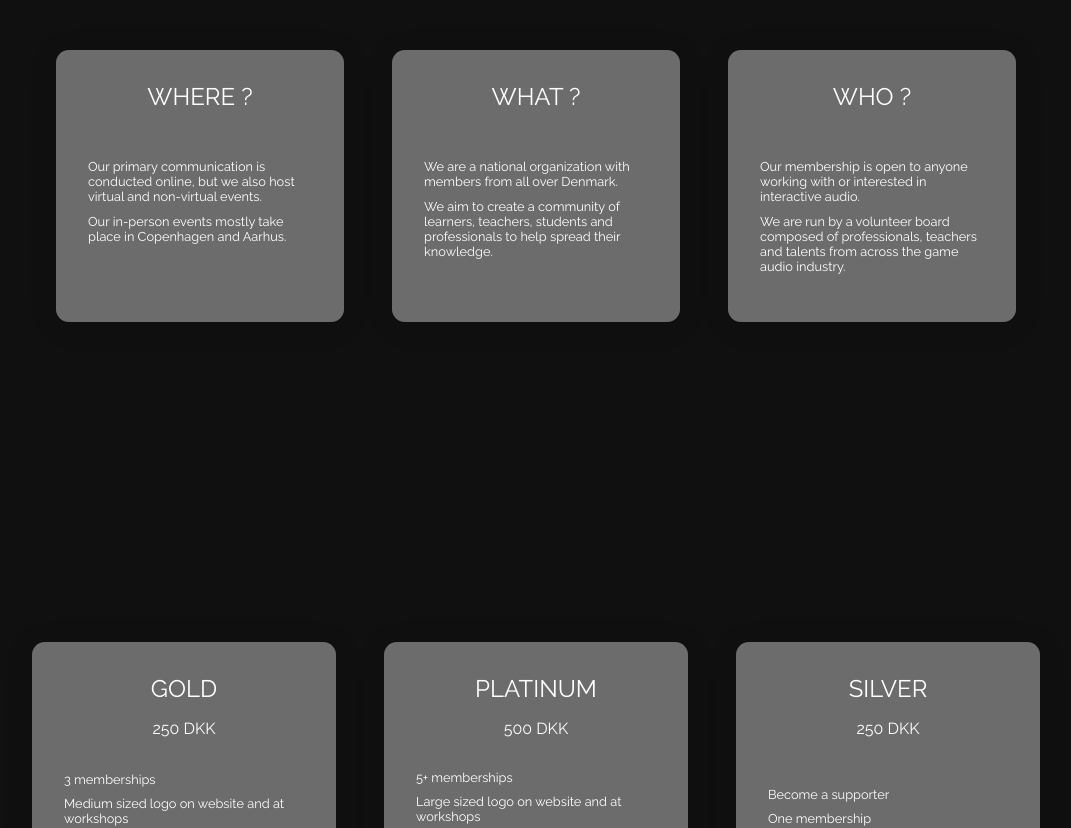
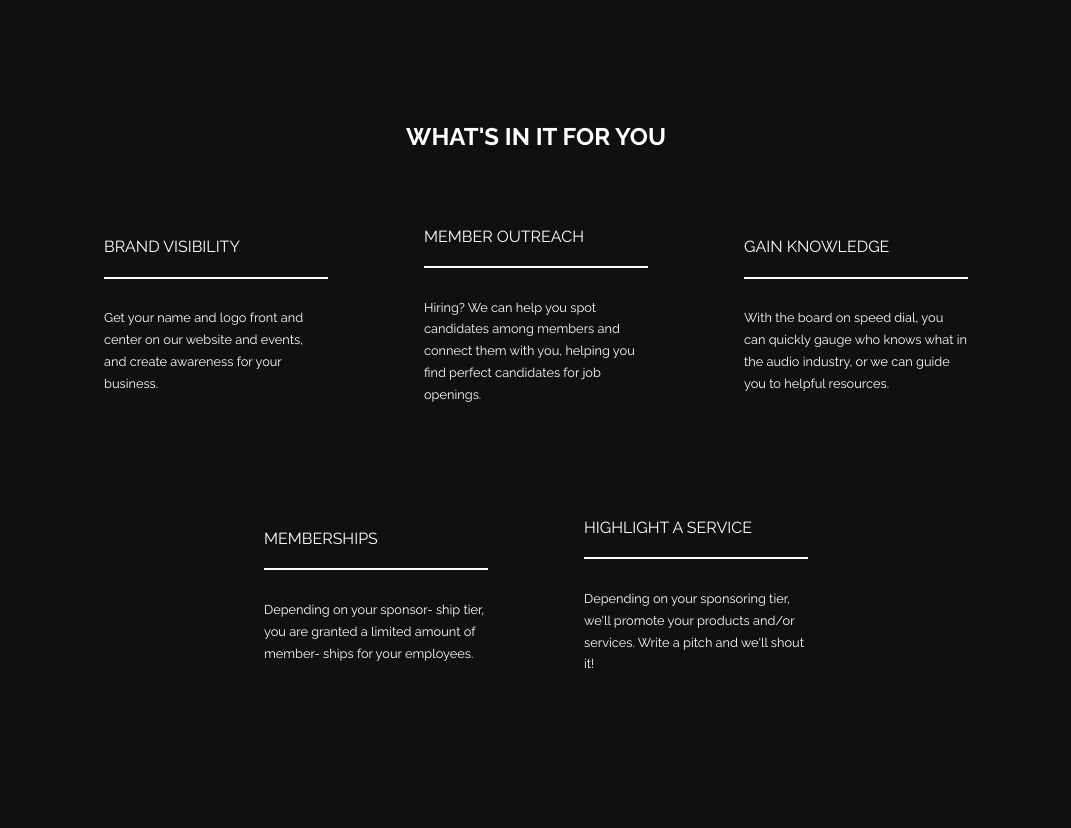
Before and after one commit to teriTheDesigner/game-audio-denmark, a Next.js app: page / in a window 1280 px wide. Shown: the part 2020-2848 px from the top of the page, without its empty margins (104-1175 px from the left). Built offline with nearby package versions, Linux system fonts and the light colour scheme.

Commit message:
our sponsors and in it for sponsors sections are complete

```diff
--- a/app/components/OurSponsors/OurSponsors.js
+++ b/app/components/OurSponsors/OurSponsors.js
@@ -14,8 +14,9 @@ export default function OurSponsors() {
           </div>
           <div className={styles.cta}>
             <p>
-              We value our sponsors please be our sponsor too, here you can learn more about how to
-              become a sponsor.
+              We deeply appreciate the support of our sponsors, who play a crucial role in helping
+              us achieve our goals. Discover the various opportunities available for sponsorship and
+              learn more about how you can contribute to our mission.
             </p>
             <Link href="">CLICK HERE</Link>
           </div>
--- a/app/components/OurSponsors/OurSponsors.module.css
+++ b/app/components/OurSponsors/OurSponsors.module.css
@@ -61,7 +61,7 @@
   display: flex;
   justify-content: space-between;
   align-items: center;
-  width: 60%;
+  width: 75%;
 }
 
 .cta > * {
@@ -71,6 +71,7 @@
 .cta > p {
   width: 60%;
   font-size: 0.9rem;
+  line-height: 1.7;
 }
 
 @media (max-width: 1200px) {
--- /dev/null
+++ b/app/components/SponsorsinitFor/SponsorsinitFor.js
@@ -0,0 +1,70 @@
+import styles from "@/app/components/SponsorsinitFor/SponsorsinitFor.module.css";
+export default function SponsorsinitFor() {
+  return (
+    <section className="grid-component">
+      <h2 className={styles.sectionTitle}>WHAT'S IN IT FOR YOU</h2>
+      <div className={styles.sponsorship}>
+        <div className={styles.card}>
+          <p className={styles.title}>BRAND VISIBILITY</p>
+
+          <div className={styles.init4u}>
+            <div>
+              <p>
+                Get your name and logo front and center on our website and events, and create
+                awareness for your business.
+              </p>
+            </div>
+          </div>
+        </div>
+        <div className={styles.card}>
+          <p className={styles.title}>MEMBER OUTREACH</p>
+
+          <div className={styles.init4u}>
+            <div>
+              <p>
+                Hiring? We can help you spot candidates among members and connect them with you,
+                helping you find perfect candidates for job openings.
+              </p>
+            </div>
+          </div>
+        </div>
+        <div className={styles.card}>
+          <p className={styles.title}>GAIN KNOWLEDGE</p>
+
+          <div className={styles.init4u}>
+            <div>
+              <p>
+                With the board on speed dial, you can quickly gauge who knows what in the audio
+                industry, or we can guide you to helpful resources.
+              </p>
+            </div>
+          </div>
+        </div>
+        <div className={styles.card}>
+          <p className={styles.title}>MEMBERSHIPS</p>
+
+          <div className={styles.init4u}>
+            <div>
+              <p>
+                Depending on your sponsor- ship tier, you are granted a limited amount of member-
+                ships for your employees.
+              </p>
+            </div>
+          </div>
+        </div>
+        <div className={styles.card}>
+          <p className={styles.title}>HIGHLIGHT A SERVICE</p>
+
+          <div className={styles.init4u}>
+            <div>
+              <p>
+                Depending on your sponsoring tier, we'll promote your products and/or services.
+                Write a pitch and we'll shout it!
+              </p>
+            </div>
+          </div>
+        </div>
+      </div>
+    </section>
+  );
+}
--- /dev/null
+++ b/app/components/SponsorsinitFor/SponsorsinitFor.module.css
@@ -0,0 +1,65 @@
+.sponsorship {
+  display: flex;
+  flex-direction: row;
+  flex-wrap: wrap;
+  justify-content: center;
+  grid-column: 2/3;
+  gap: 3rem;
+  margin: auto;
+  max-width: 90%;
+}
+
+.sectionTitle {
+  grid-column: 2/3;
+  margin: auto;
+  padding-bottom: 3rem;
+}
+
+.card {
+  /* background-color: #ef6975; */
+  width: 14rem;
+  border-radius: 0.8rem;
+  padding: 1.5rem;
+  display: flex;
+  flex-direction: column;
+  justify-content: center;
+  /* align-items: center; */
+  gap: 1rem;
+}
+
+.title {
+  font-size: 1rem;
+  border-bottom: solid 2px white;
+  padding-bottom: 1rem;
+}
+.card > p {
+  margin: 0;
+  line-height: 1.7;
+}
+
+.init4u {
+  display: flex;
+  flex-direction: column;
+  gap: 0.6rem;
+  padding: 0;
+}
+.init4u > * {
+  font-size: 0.8rem;
+  padding: 0;
+  margin: 0;
+  line-height: 1.7;
+}
+
+@media (max-width: 850px) {
+  .sponsorship {
+    gap: 1rem;
+  }
+
+  .card {
+    width: 14rem;
+    padding: 1rem;
+  }
+  .init4u > p {
+    font-size: 0.8rem;
+  }
+}
--- a/app/page.js
+++ b/app/page.js
@@ -5,6 +5,7 @@ import SponsorshipCards from "./components/SponsorshipCards/SponsorshipCards";
 import styles from "./page.module.css";
 import Slider from "@/app/components/Slider/Slider";
 import OurSponsors from "./components/OurSponsors/OurSponsors";
+import SponsorsinitFor from "./components/SponsorsinitFor/SponsorsinitFor";
 
 export default function Home() {
   return (
@@ -15,6 +16,7 @@ export default function Home() {
       <Numbers />
       <MembershipCard />
       <OurSponsors />
+      <SponsorsinitFor />
       <SponsorAttractCards />
       <SponsorshipCards />
     </main>
```
